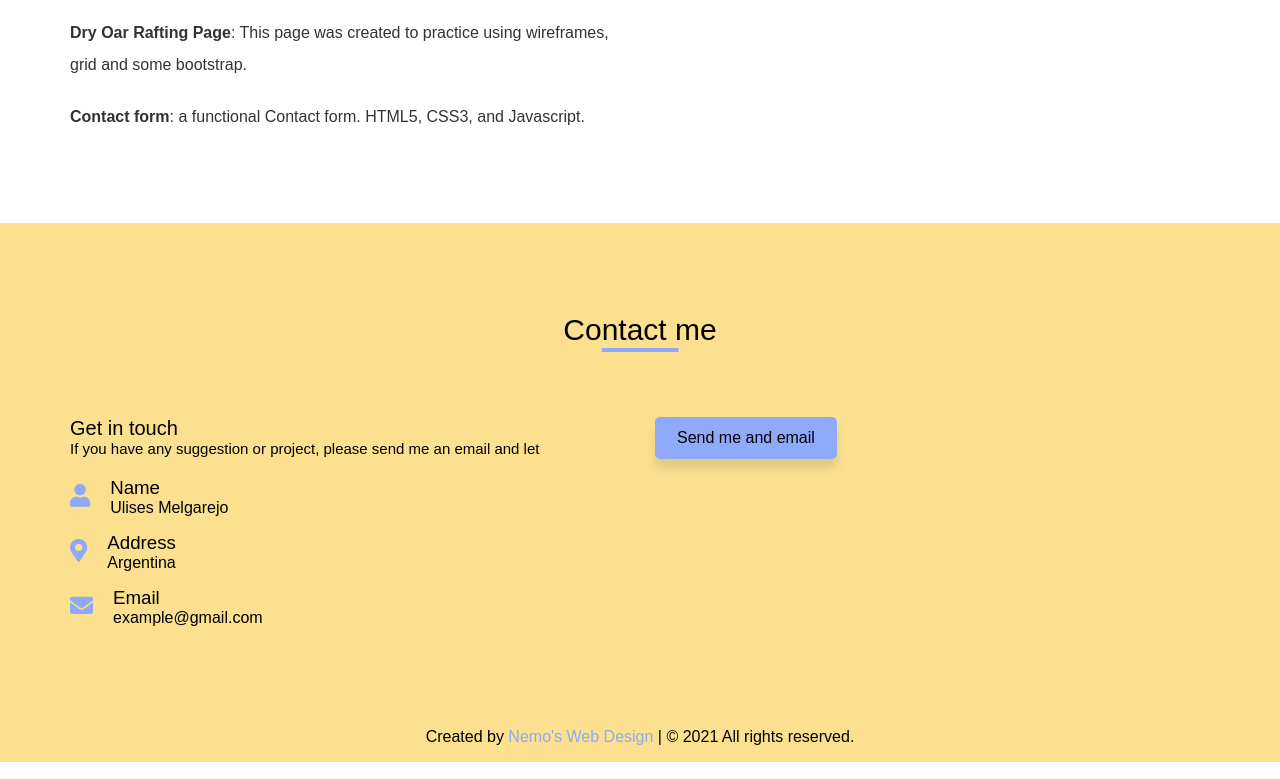
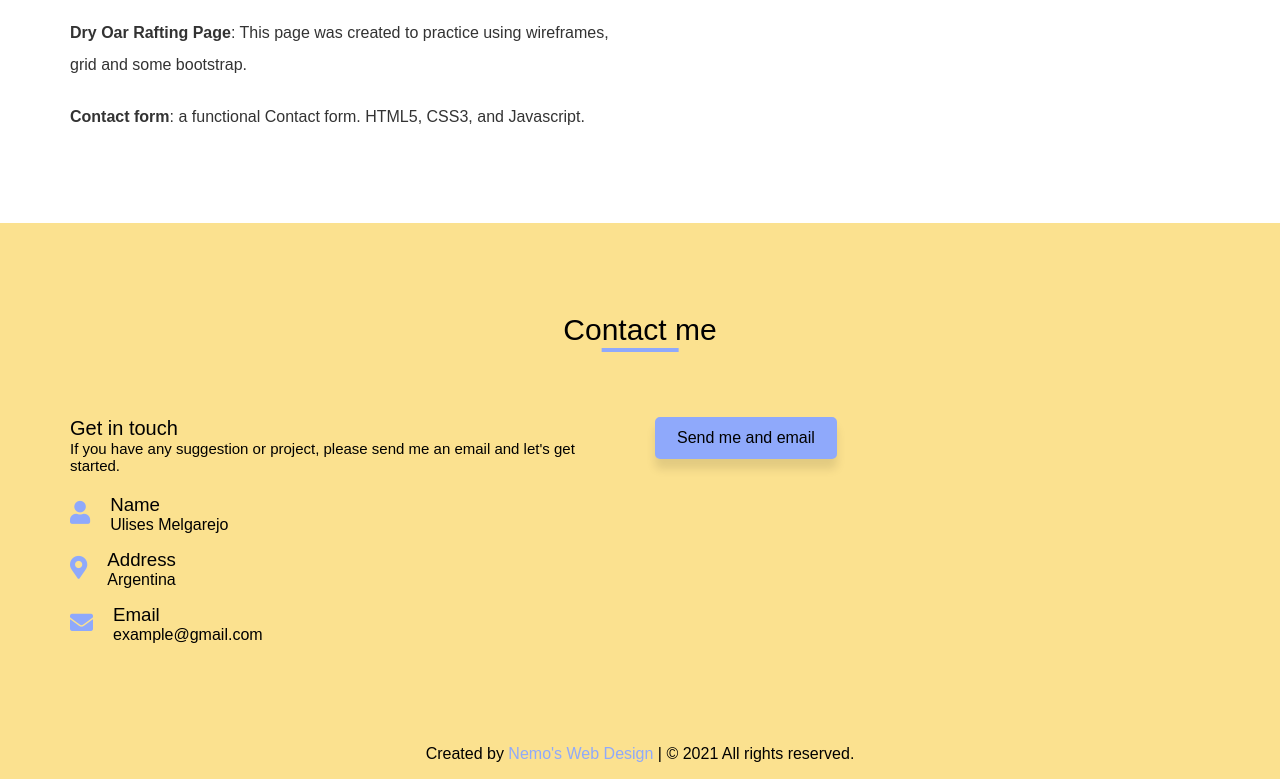
Before and after one commit to Nemo3003/nemo3003.github.io, a website: page index.html in a window 1280 px wide. Shown: the part 3205-3984 px from the top of the page. Drawn offline with nearby package versions, Linux system fonts and the light colour scheme; a script that the page names is missing.

Commit message:
Update index.html

```diff
--- a/index.html
+++ b/index.html
@@ -202,7 +202,7 @@
         <div class="left" data-aos="fade-down-right" data-aos-duration="2000">
           <h2>Get in touch</h2>
           <p>
-            If you have any suggestion or project, please send me an email and let
+            If you have any suggestion or project, please send me an email and let's get started.
           </p>
           <div>
             <span class="icon"><i class="fas fa-user"></i></span>
```
